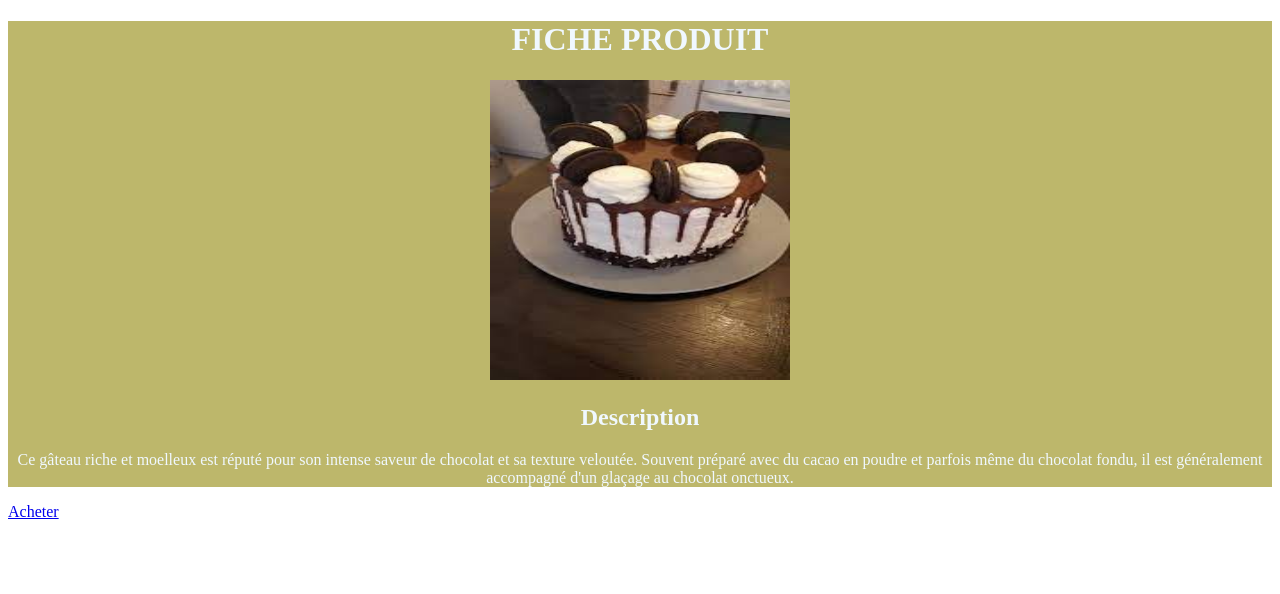
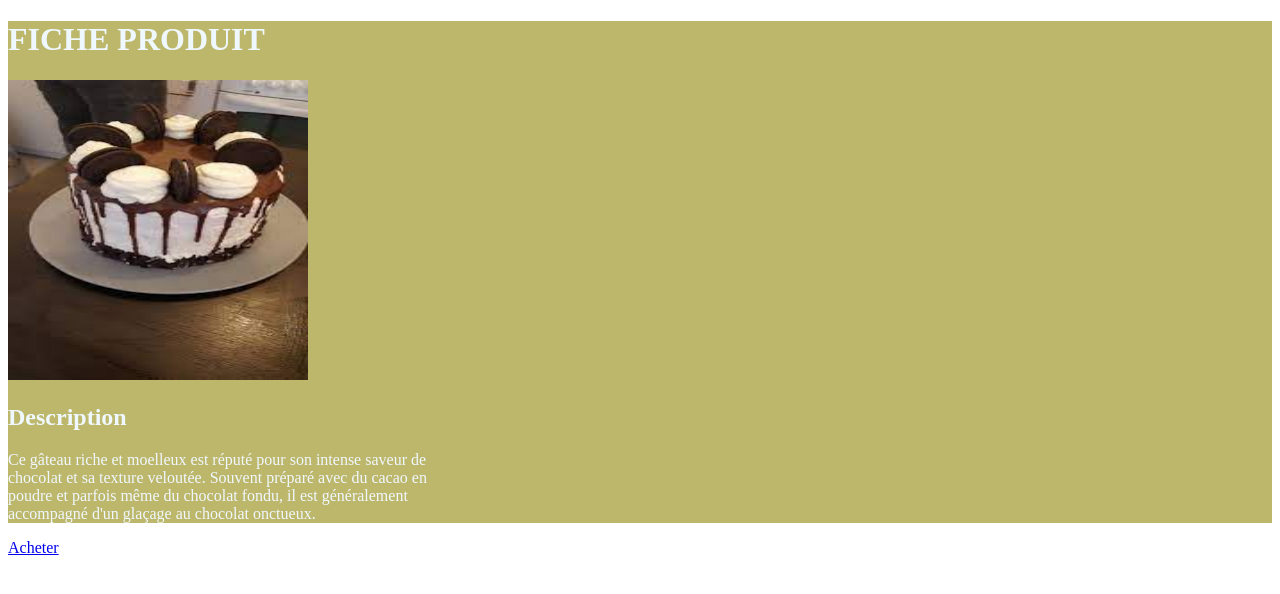
Before and after one commit to thesykap/home1, a plain HTML site: page vente.html in a window 1280 px wide. Drawn offline with Linux system fonts and the light colour scheme.

Commit message:
my exercie modified

```diff
--- a/vente.html
+++ b/vente.html
@@ -6,9 +6,9 @@
   </head>
   <body>
     <div
-      style="text-align: center; background-color: darkkhaki; color: aliceblue"
+      style="text-align: left; background-color: darkkhaki; color: aliceblue"
     >
-      <h1 style="text-align: center">FICHE PRODUIT</h1>
+      <h1 style="text-align: left">FICHE PRODUIT</h1>
       <img
         src="gateau.png"
         alt="gateau d'anniversaire"
@@ -16,14 +16,14 @@
         height="300"
       />
       <h2>Description</h2>
-      <div>
+
         <p>
-          Ce gâteau riche et moelleux est réputé pour son intense saveur de
-          chocolat et sa texture veloutée. Souvent préparé avec du cacao en
-          poudre et parfois même du chocolat fondu, il est généralement
-          accompagné d'un glaçage au chocolat onctueux.
+          Ce gâteau riche et moelleux est réputé pour son intense saveur de<br>
+          chocolat et sa texture veloutée. Souvent préparé avec du cacao en<br>
+          poudre et parfois même du chocolat fondu, il est généralement<br>
+          accompagné d'un glaçage au chocolat onctueux.<br>
         </p>
-      </div>
+
     </div>
     <a href="https://www.votregateau.fr/" target="_blank">Acheter</a>
   </body>
```
